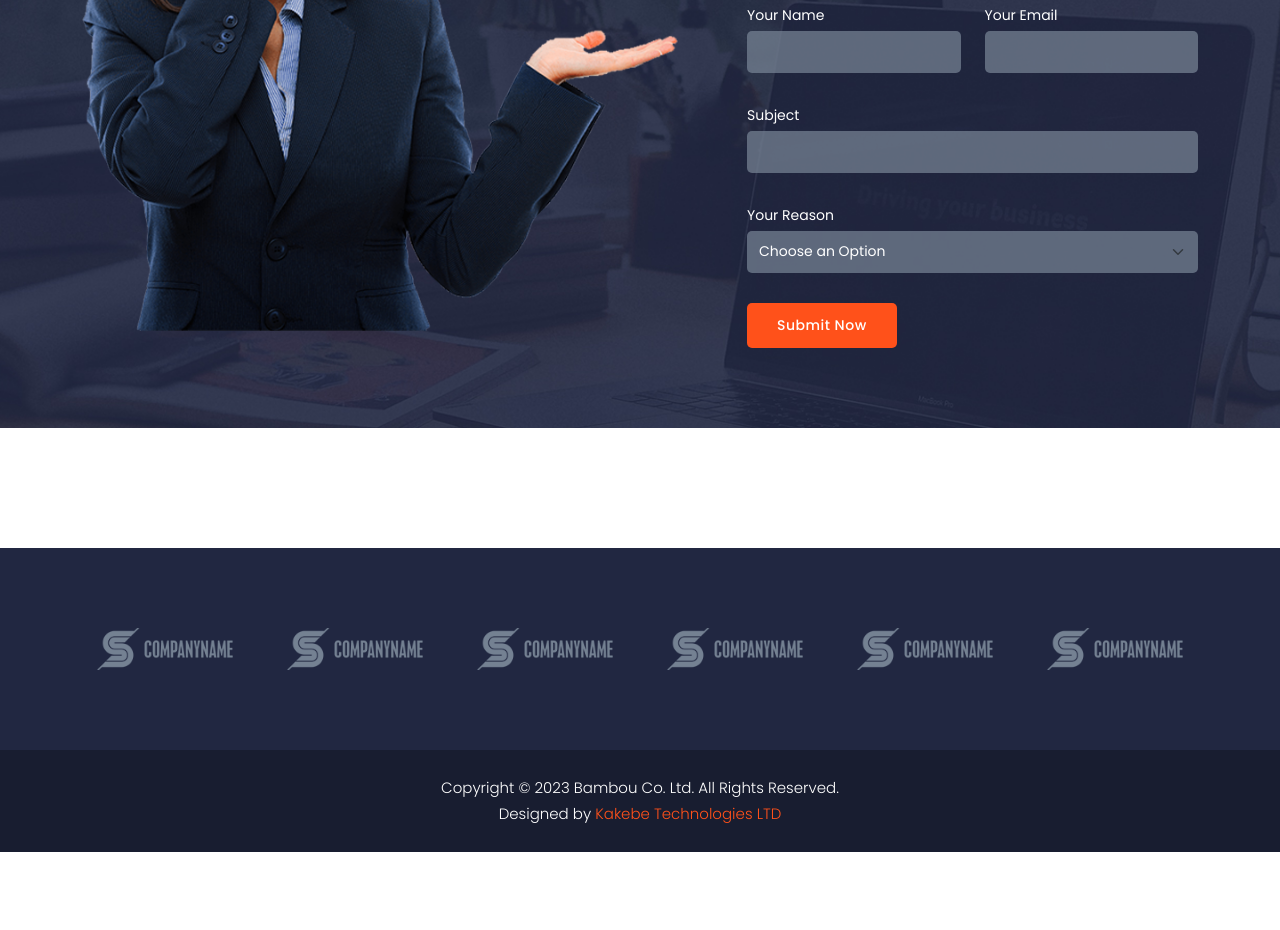
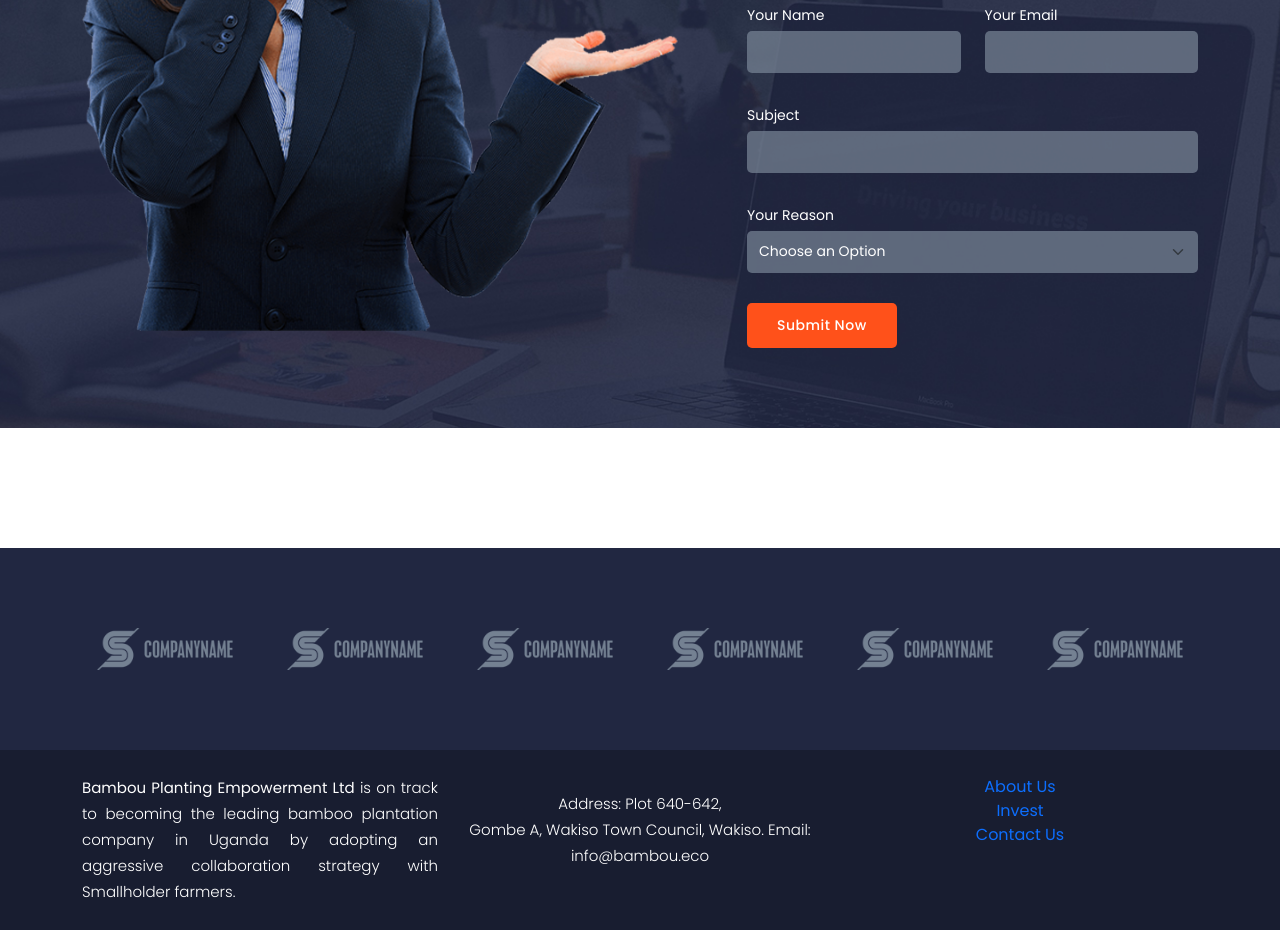
Before and after one commit to sedrickotolo/bambou, a plain HTML site: page index.html in a window 1280 px wide. Shown: the part 2399-3329 px from the top of the page. Before the commit the page ends 3251 px from the top, so only its background shows below. Drawn offline with nearby package versions, Linux system fonts and the light colour scheme.

Commit message:
more about updates on saturday

```diff
--- a/index.html
+++ b/index.html
@@ -358,11 +358,20 @@ https://templatemo.com/tm-574-mexant
   <footer>
     <div class="container">
       <div class="row">
-        <div class="col-lg-12">
-          <p>Copyright © 2023 Bambou Co. Ltd. All Rights Reserved.
+            <div class="col-sm-4 text-justify">
+              <p class="my-justify"><b>Bambou Planting Empowerment Ltd</b> is on track to becoming the leading bamboo plantation company in Uganda by adopting an aggressive collaboration strategy with Smallholder farmers.</p>
+            </div>
+            <div class="col-sm-4 mt-3">
+              <p>Address: Plot 640-642, <br> Gombe A, Wakiso Town Council, Wakiso.
+                Email: info@bambou.eco
+                </p>
+            </div>
+            <div class="col-sm-4">
+              <a class="my-justify" href="about-us.html">About Us</a> <br>
+              <a class="my-justify" href="invest.html">Invest</a> <br>
+              <a class="my-justify" href="contact-us.html">Contact Us</a>
+             </div>
 
-          <br>Designed by <a title="Kakebe Technologies" rel="sponsored" href="https://kakebe.com" target="_blank">Kakebe Technologies</a>  <a title="CSS Templates" rel="sponsored" href="#" target="_self">LTD</a></p>
-        </div>
       </div>
     </div>
   </footer>
```
Also changed, not shown: impact.html (+13 -4 lines), invest.html (+14 -5 lines).
